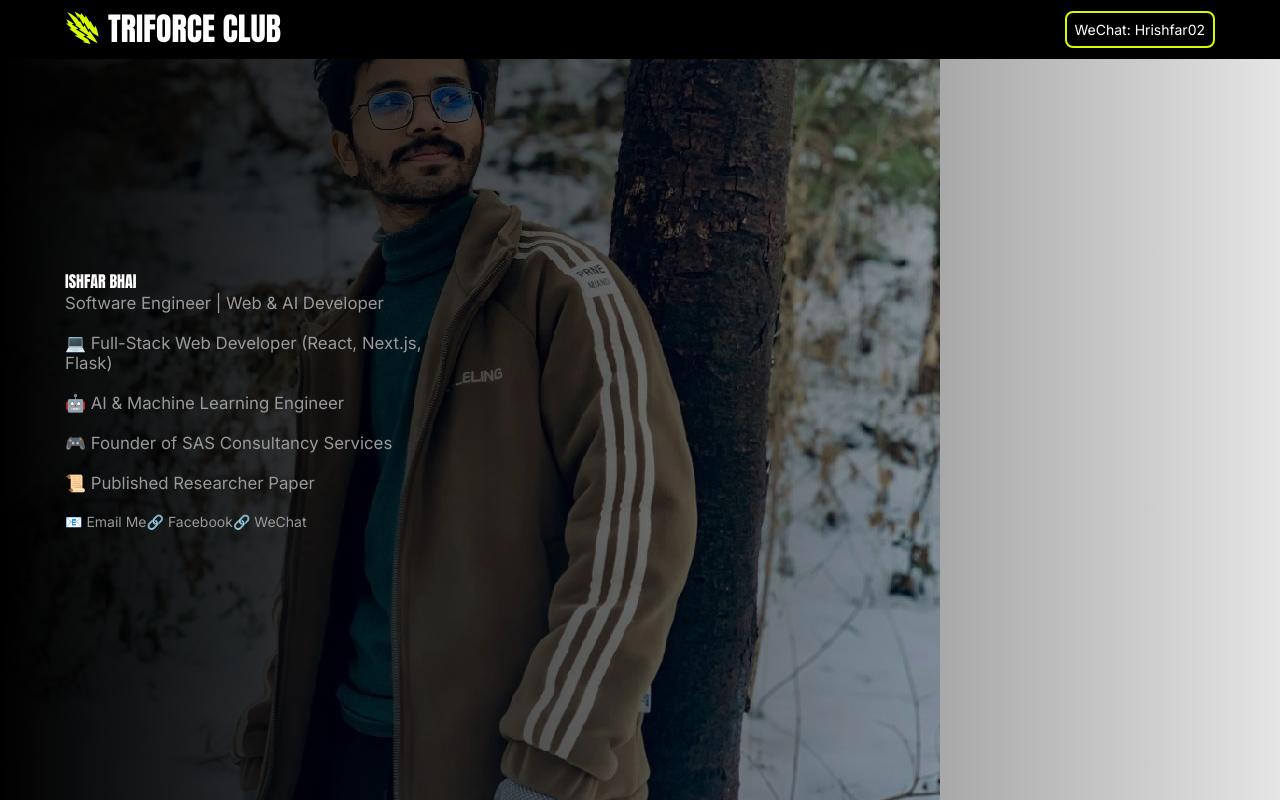
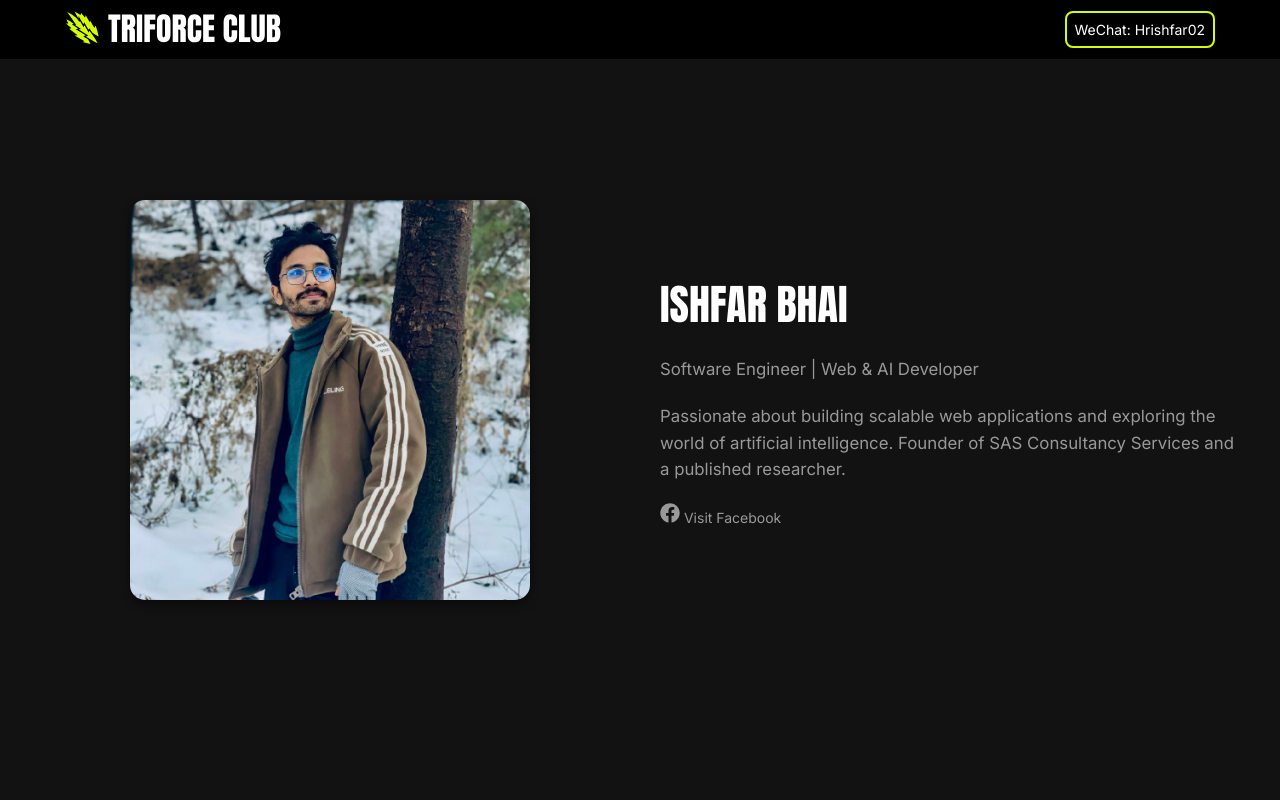
Before and after one commit to md-hameem/Gym-AI-Chatbot, a Next.js app in the folder frontend/: page /about in a window 1280 px wide. Built offline with nearby package versions, Linux system fonts and the light colour scheme.

Commit message:
added about page

```diff
--- a/frontend/components/seccion/about.jsx
+++ b/frontend/components/seccion/about.jsx
@@ -1,99 +1,54 @@
 import React from "react";
-import styles from "../../styles/inicio.module.scss";
+import styles from "../../styles/about.module.scss";
+import Image from "next/image";
 import { motion } from "framer-motion";
-import Image from "next/image";
 import ishfar from "../../public/ishfar.jpg";
+import { FaFacebook } from "react-icons/fa";
 
-export default function Contact({ onLoadingComplete }) {
+export default function About({ onLoadingComplete }) {
   return (
-    <div className={styles.containInicio}>
-      <div className={styles.containText}>
-        <div className="flex flex-col md:flex-row items-center justify-center w-full max-w-4xl mx-auto p-6 bg-white/10 backdrop-blur-lg rounded-3xl shadow-2xl border border-white/30">
-          {/* Right: Career Details */}
-          <motion.div
-            initial={{ opacity: 0, x: 50 }}
-            animate={{ opacity: 1, x: 0 }}
-            transition={{ duration: 0.8, delay: 0.2 }}
-            className="ml-0 md:ml-8 mt-6 md:mt-0 text-center md:text-left"
-          >
-            <h2 className="text-3xl font-bold text-blue-600 dark:text-blue-400">
-              Ishfar Bhai
-            </h2>
-            <p className="text-gray-700 dark:text-gray-300 text-lg mt-2">
-              Software Engineer | Web & AI Developer
-            </p>
-
-            {/* Fun Animated Career Highlights */}
-            <motion.div
-              className="mt-4 space-y-2 text-gray-600 dark:text-gray-400 text-sm"
-              initial={{ opacity: 0 }}
-              animate={{ opacity: 1 }}
-              transition={{ delay: 0.5, duration: 0.5 }}
-            >
-              <motion.p
-                whileHover={{ scale: 1.1, color: "#4A90E2" }}
-                transition={{ type: "spring", stiffness: 200 }}
-              >
-                💻 Full-Stack Web Developer (React, Next.js, Flask)
-              </motion.p>
-              <motion.p
-                whileHover={{ scale: 1.1, color: "#E74C3C" }}
-                transition={{ type: "spring", stiffness: 200 }}
-              >
-                🤖 AI & Machine Learning Engineer
-              </motion.p>
-              <motion.p
-                whileHover={{ scale: 1.1, color: "#16A085" }}
-                transition={{ type: "spring", stiffness: 200 }}
-              >
-                🎮 Founder of SAS Consultancy Services
-              </motion.p>
-              <motion.p
-                whileHover={{ scale: 1.1, color: "#F1C40F" }}
-                transition={{ type: "spring", stiffness: 200 }}
-              >
-                📜 Published Researcher Paper
-              </motion.p>
-            </motion.div>
-
-            {/* Contact Links */}
-            <div className="mt-6 flex flex-wrap gap-4 justify-center md:justify-start">
-              <motion.a
-                whileHover={{ scale: 1.1 }}
-                href="mailto:your-email@example.com"
-                className="px-4 py-2 bg-blue-500 text-white rounded-lg shadow-md hover:bg-blue-600 transition"
-              >
-                📧 Email Me
-              </motion.a>
-              <motion.a
-                whileHover={{ scale: 1.1 }}
-                href="https://linkedin.com/in/yourprofile"
-                target="_blank"
-                className="px-4 py-2 bg-gray-800 text-white rounded-lg shadow-md hover:bg-gray-900 transition"
-              >
-                🔗 Facebook
-              </motion.a>
-              <motion.a
-                whileHover={{ scale: 1.1 }}
-                href="https://linkedin.com/in/yourprofile"
-                target="_blank"
-                className="px-4 py-2 bg-green-800 text-white rounded-lg shadow-md hover:bg-gray-900 transition"
-              >
-                🔗 WeChat
-              </motion.a>
-            </div>
-          </motion.div>
-        </div>
-      </div>
-
-      <div className={styles.fondoInicio}>
+    <div className={styles.aboutContainer}>
+      <motion.div
+        className={styles.aboutImage}
+        initial={{ opacity: 0, scale: 0.8 }}
+        animate={{ opacity: 1, scale: 1 }}
+        transition={{ duration: 0.8, ease: "easeOut" }}
+      >
         <Image
           src={ishfar}
           priority
-          alt="fondo inicio"
+          alt="Ishfar Bhai"
           onLoadingComplete={onLoadingComplete}
+          className="rounded-3xl shadow-lg"
+          width={400}
+          height={400}
         />
-      </div>
+      </motion.div>
+
+      <motion.div
+        className={styles.aboutText}
+        initial={{ opacity: 0, x: -50 }}
+        animate={{ opacity: 1, x: 0 }}
+        transition={{ duration: 0.8, ease: "easeOut" }}
+      >
+        <h1>Ishfar Bhai</h1>
+        <p>Software Engineer | Web & AI Developer</p>
+        <p>
+          Passionate about building scalable web applications and exploring the
+          world of artificial intelligence. Founder of SAS Consultancy Services
+          and a published researcher.
+        </p>
+        <motion.a
+          whileHover={{ scale: 1.1 }}
+          whileTap={{ scale: 0.9 }}
+          href="https://www.facebook.com/hr.ishfar"
+          target="_blank"
+          rel="noopener noreferrer"
+          className="flex items-center gap-2 px-6 py-3 bg-blue-600 text-white rounded-lg shadow-md hover:bg-blue-700 transition"
+        >
+          <FaFacebook size={20} /> Visit Facebook
+        </motion.a>
+      </motion.div>
     </div>
   );
 }
--- a/frontend/package.json
+++ b/frontend/package.json
@@ -12,7 +12,8 @@
     "framer-motion": "^12.7.4",
     "next": "13.2.4",
     "react": "18.2.0",
-    "react-dom": "18.2.0"
+    "react-dom": "18.2.0",
+    "react-icons": "^5.5.0"
   },
   "devDependencies": {
     "eslint": "8.36.0",
--- /dev/null
+++ b/frontend/styles/about.module.scss
@@ -0,0 +1,90 @@
+/* New styles for the About page */
+.aboutContainer {
+    display: flex;
+    flex-direction: row;
+    align-items: center;
+    justify-content: center;
+    width: 100%;
+    min-height: 100vh;
+    background-color: #121212; /* Dark background */
+    color: #ffffff; /* White text */
+    padding: 20px;
+}
+
+.aboutImage {
+    flex: 1;
+    display: flex;
+    justify-content: center;
+    align-items: center;
+    padding: 20px;
+}
+
+.aboutImage img {
+    max-width: 100%;
+    height: auto;
+    border-radius: 15px;
+    box-shadow: 0 4px 10px rgba(0, 0, 0, 0.5);
+}
+
+.aboutText {
+    flex: 1;
+    padding: 20px;
+    text-align: left;
+}
+
+.aboutText h1 {
+    font-size: 3rem;
+    margin-bottom: 20px;
+}
+
+.aboutText p {
+    font-size: 1.2rem;
+    margin-bottom: 20px;
+    line-height: 1.6;
+}
+
+.aboutText button {
+    cursor: pointer;
+    padding: 15px 30px;
+    border: none;
+    border-radius: 5px;
+    background: #007bff;
+    color: #ffffff;
+    font-size: 1.2rem;
+    font-weight: 700;
+    transition: background 0.3s;
+}
+
+.aboutText button:hover {
+    background: #0056b3;
+}
+
+@media screen and (max-width: 768px) {
+    .aboutContainer {
+        flex-direction: column;
+        text-align: center;
+    }
+
+    .aboutImage, .aboutText {
+        flex: none;
+        width: 100%;
+    }
+
+    .aboutText h1 {
+        font-size: 2.5rem;
+    }
+
+    .aboutText p {
+        font-size: 1rem;
+    }
+}
+
+@media screen and (max-width: 425px) {
+    .aboutText h1 {
+        font-size: 2rem;
+    }
+
+    .aboutText p {
+        font-size: 0.9rem;
+    }
+}
```
Also changed, not shown: 1 other file (tests, documents, lock files or other folders).
